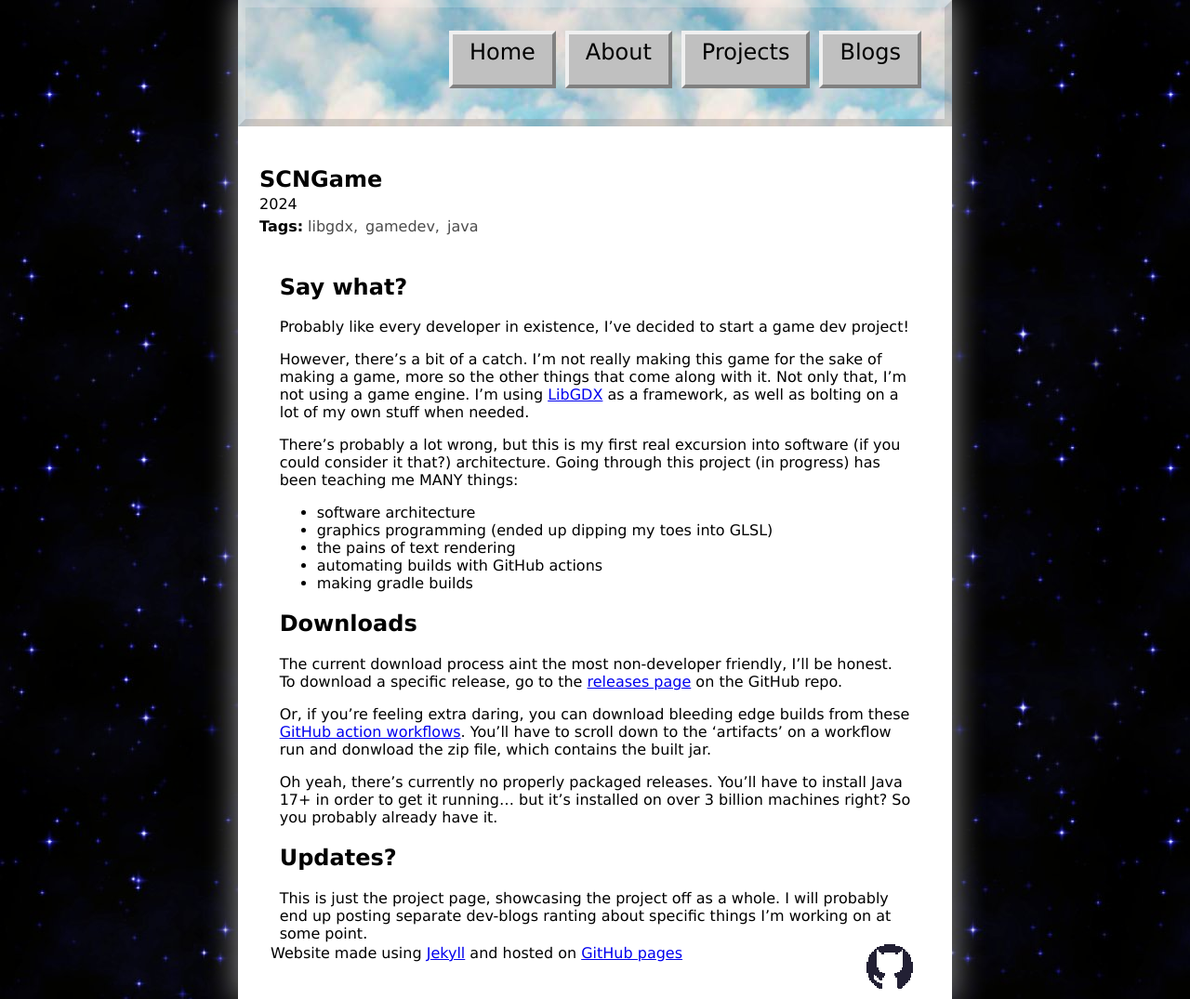
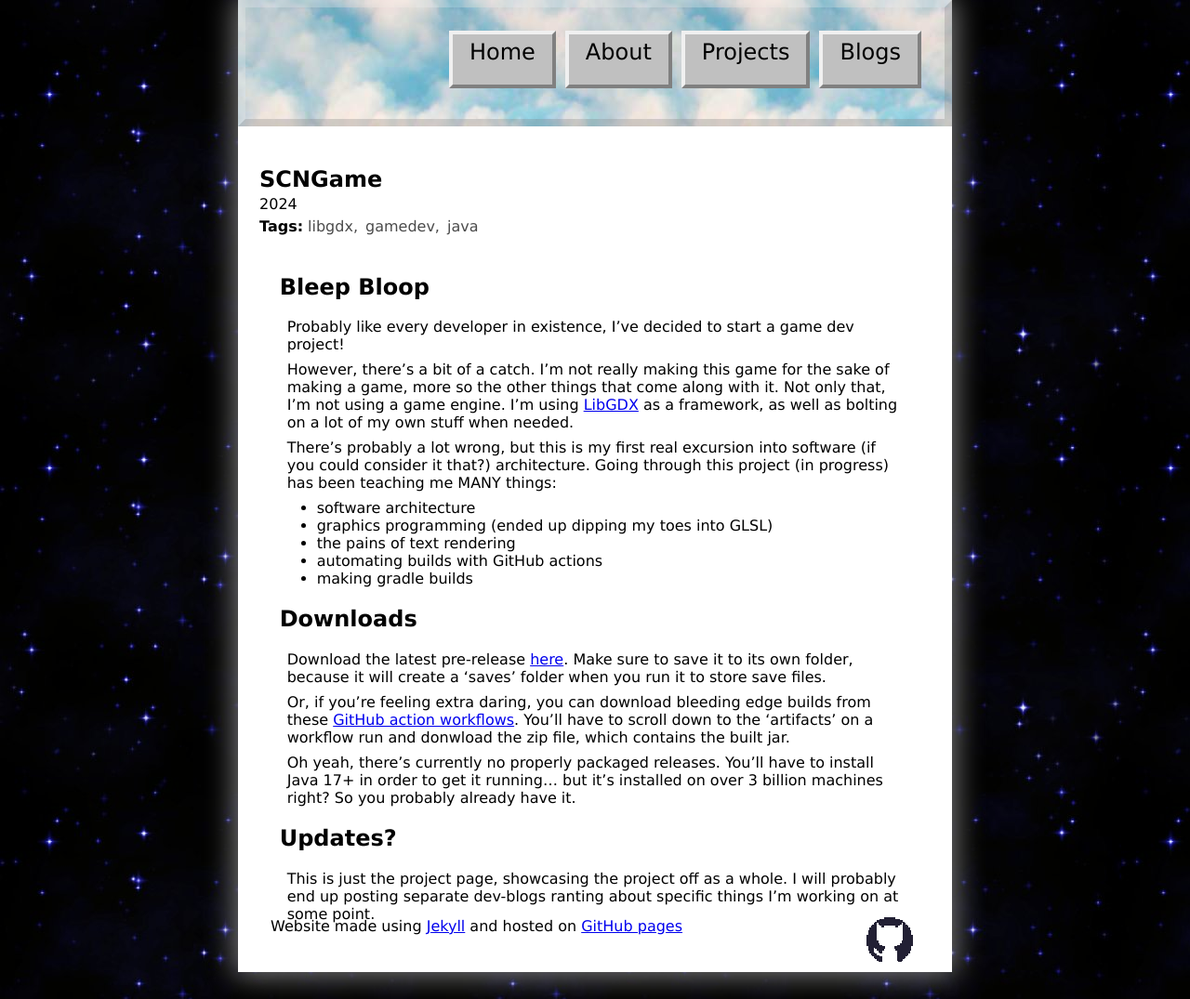
Before and after one commit to silas-hw/silas-hw.github.io, a Jekyll site: the page built from src/_projects/scngame.markdown, in a window 1280 px wide. Shown: the whole page at 93% size. Built offline with Jekyll 4.4.1, drawn with Linux system fonts in a browser that asks for light colours.

Commit message:
Add download link

```diff
--- a/src/_posts/2024-08-24-hello-world.markdown
+++ b/src/_posts/2024-08-24-hello-world.markdown
@@ -8,6 +8,9 @@ tags: hello-world
 
 Hello, World!
 
+> This is an example of a Tip.
+{: .prompt-tip }
+
 Welcome to my little space on the internet (yeah, I know. Corny). I've decided to make a website to ramble about things I'm working on
 as well as show off the projects I've made/are making B)
 
--- a/src/_projects/scngame.markdown
+++ b/src/_projects/scngame.markdown
@@ -9,7 +9,7 @@ tags:
     - java
 ---
 
-## Say what?
+## Bleep Bloop
 
 Probably like every developer in existence, I've decided to start a game dev project!
 
@@ -25,7 +25,7 @@ There's probably a lot wrong, but this is my first real excursion into software
 
 ## Downloads
 
-The current download process aint the most non-developer friendly, I'll be honest. To download a specific release, go to the [releases page](https://github.com/silas-hw/SCNGame/releases) on the GitHub repo.
+Download the latest pre-release [here](https://github.com/silas-hw/SCNGame/releases/download/v0.0.3/desktop-v0.0.3.jar). Make sure to save it to its own folder, because it will create a 'saves' folder when you run it to store save files.
 
 Or, if you're feeling extra daring, you can download bleeding edge builds from these [GitHub action workflows](https://github.com/silas-hw/SCNGame/actions/workflows/canary-build.yml). You'll have to scroll down to the 'artifacts' on a workflow run and donwload the zip file, which contains the built jar.
 
--- a/src/css/style.css
+++ b/src/css/style.css
@@ -1,6 +1,39 @@
 code {
     max-width: 100%;
     text-wrap: pretty;
+}
+
+p {
+    margin: 0.5em;
+}
+
+blockquote {
+    margin: 0;
+    margin-top: 0;
+    padding: 0.5em;
+
+    text-align: left;
+
+    box-sizing: border-box;
+}
+
+blockquote > p {
+    display: inline-block;
+    margin: 0;
+
+    vertical-align: text-top;
+}
+
+blockquote.prompt-tip {
+    background-color: rgba(0, 153, 255, 0.347);
+}
+
+blockquote.prompt-tip::before {
+    display: inline-block;
+    content: url("/assets/img/info.png");
+    margin: 0.5em;
+
+    vertical-align: middle;
 }
 
 body {
@@ -13,6 +46,8 @@ body {
 
     background-image: url("/assets/img/bg.jpg");
     background-repeat: repeat;
+
+    cursor: url("/assets/img/github.png"), auto;
 
     font-family: Verdana, Geneva, Tahoma, sans-serif
 }
```
Also changed, not shown: src/assets/img/info.png (added).
